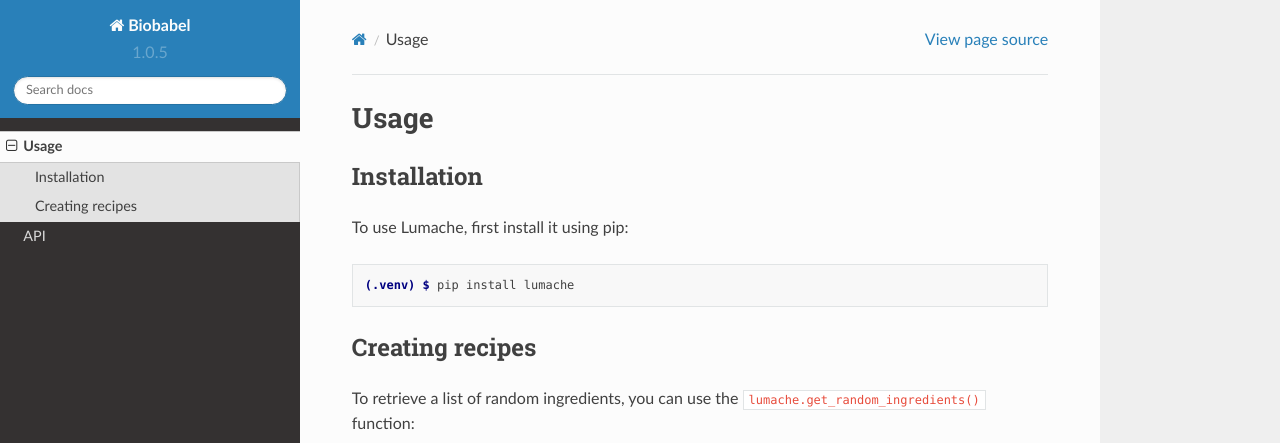
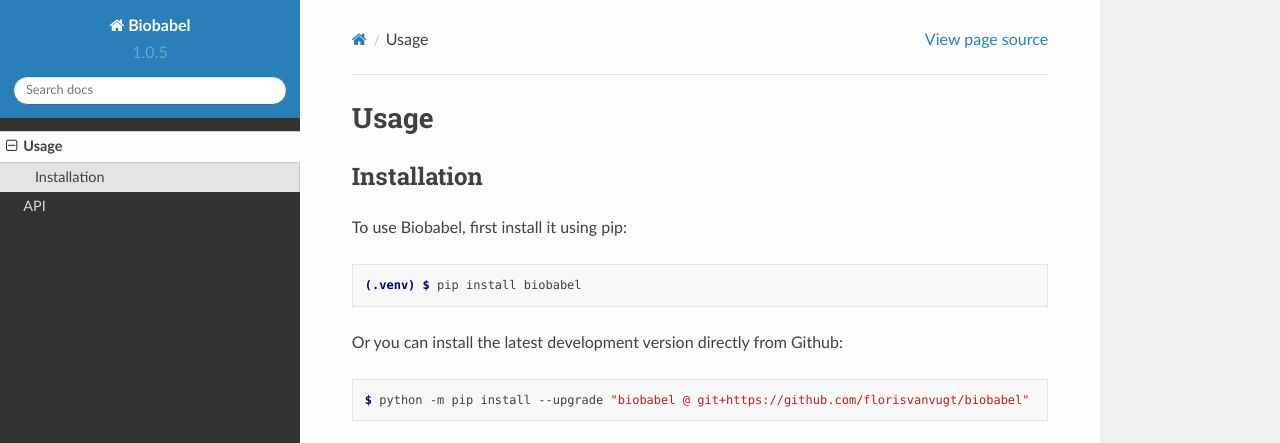
Before and after one commit to florisvanvugt/biobabel, a Sphinx documentation site: the page built from docs/source/usage.rst, in a window 1280 px wide and 1095 px high. Shown: the top 443 px of the window. Built offline with Sphinx 7.4.7 and the Read the Docs theme 2.0.0, drawn with Linux system fonts in a browser that asks for light colours; some of the changed text lies outside the part shown.

Commit message:
Updating usage.

```diff
--- a/docs/source/usage.rst
+++ b/docs/source/usage.rst
@@ -6,28 +6,15 @@
 Installation
 ------------
 
-To use Lumache, first install it using pip:
+To use Biobabel, first install it using pip:
 
 .. code-block:: console
 
-   (.venv) $ pip install lumache
+   (.venv) $ pip install biobabel
 
-Creating recipes
-----------------
 
-To retrieve a list of random ingredients,
-you can use the ``lumache.get_random_ingredients()`` function:
+Or you can install the latest development version directly from Github:
 
-.. autofunction:: lumache.get_random_ingredients
+.. code-block:: console
 
-The ``kind`` parameter should be either ``"meat"``, ``"fish"``,
-or ``"veggies"``. Otherwise, :py:func:`lumache.get_random_ingredients`
-will raise an exception.
-
-.. autoexception:: lumache.InvalidKindError
-
-For example:
-
->>> import lumache
->>> lumache.get_random_ingredients()
-['shells', 'gorgonzola', 'parsley']
+   $ python -m pip install --upgrade "biobabel @ git+https://github.com/florisvanvugt/biobabel"
```
